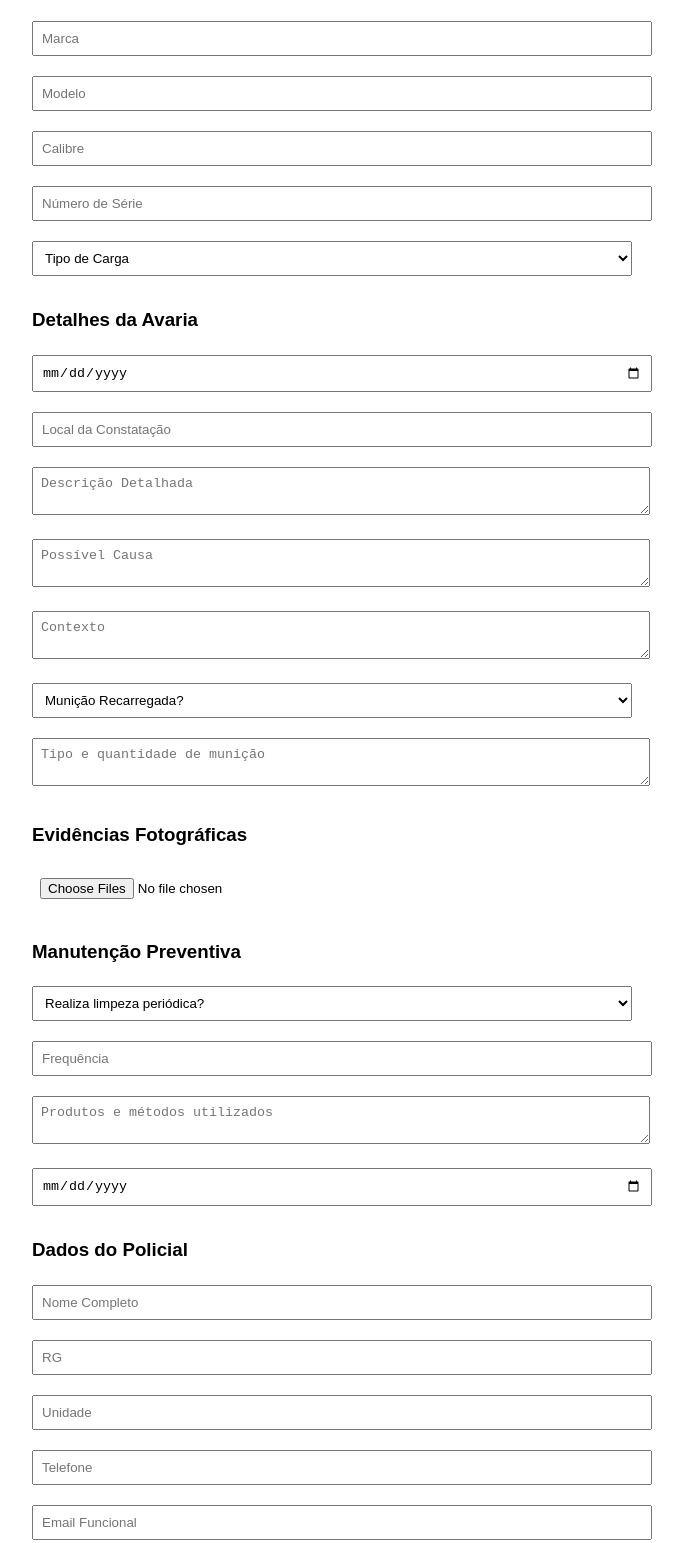
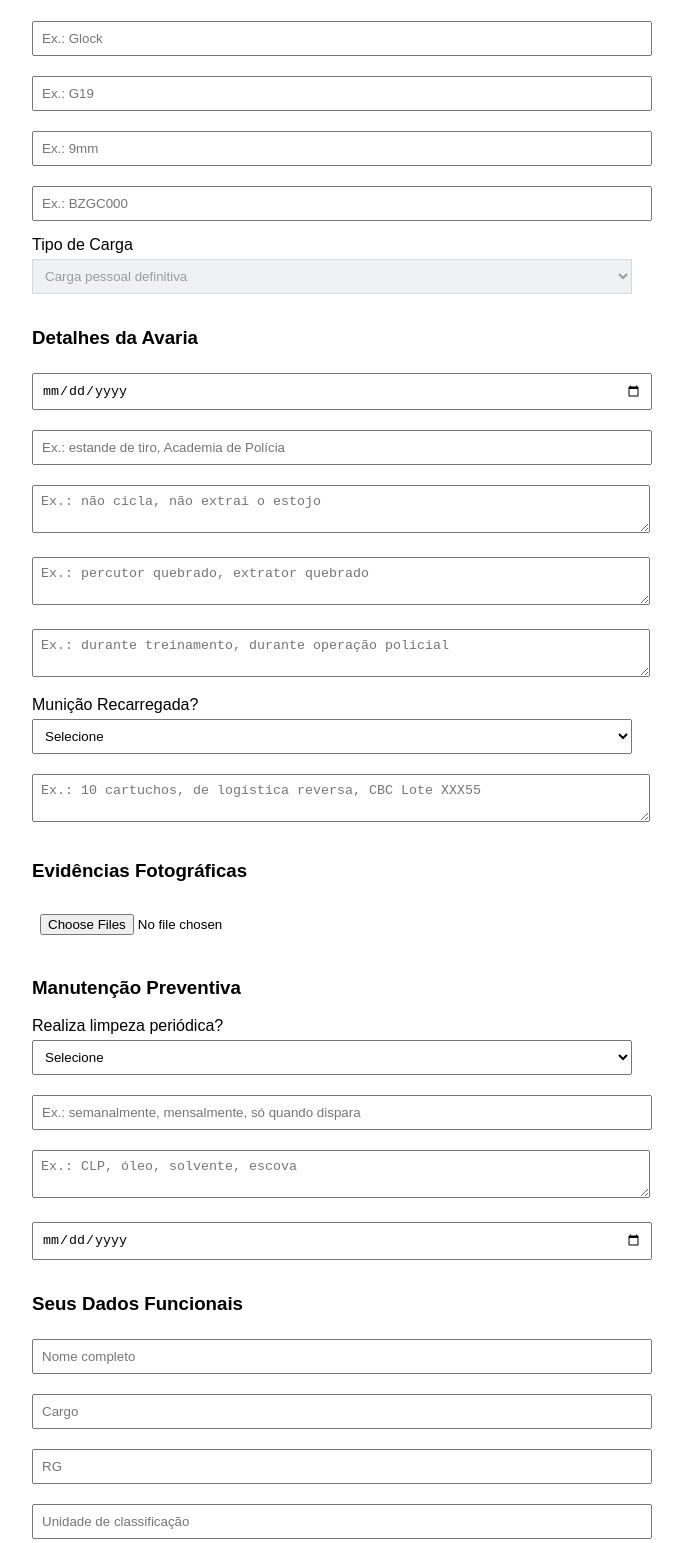
Before and after one commit to mspinto888/formulario-avaria, a website: page public/index.html in a window 1280 px wide. Shown: the part 125-1668 px from the top of the page, without its empty margins (308-991 px from the left). Drawn offline with Linux system fonts and the light colour scheme.

Commit message:
Add files via upload

```diff
--- a/public/index.html
+++ b/public/index.html
@@ -9,64 +9,62 @@
         input, select, textarea { width: 100%; padding: 8px; margin: 5px 0 15px; }
         button { padding: 10px 20px; background-color: #007bff; color: white; border: none; cursor: pointer; }
         button:hover { background-color: #0056b3; }
+        select:disabled { background-color: #e9ecef; color: #6c757d; }
     </style>
 </head>
 <body>
     <h1>Relatório de Avaria</h1>
     <form action="/submit" method="POST" enctype="multipart/form-data">
+
         <h3>Identificação da Arma</h3>
-        <input name="marca" placeholder="Marca">
-        <input name="modelo" placeholder="Modelo">
-        <input name="calibre" placeholder="Calibre">
-        <input name="numero_serie" placeholder="Número de Série">
-        <select name="tipo_carga">
-            <option value="">Tipo de Carga</option>
-            <option>Carga pessoal definitiva</option>
-            <option>Carga tática (unidade)</option>
-            <option>Carga de ensino (Acadepol e UEP)</option>
+        <input name="marca" placeholder="Ex.: Glock">
+        <input name="modelo" placeholder="Ex.: G19">
+        <input name="calibre" placeholder="Ex.: 9mm">
+        <input name="numero_serie" placeholder="Ex.: BZGC000">
+        <label>Tipo de Carga</label>
+        <select name="tipo_carga" disabled>
+            <option selected>Carga pessoal definitiva</option>
         </select>
 
         <h3>Detalhes da Avaria</h3>
-        <input type="date" name="data_constatacao">
-        <input name="local_constatacao" placeholder="Local da Constatação">
-        <textarea name="descricao" placeholder="Descrição Detalhada"></textarea>
-        <textarea name="causa" placeholder="Possível Causa"></textarea>
-        <textarea name="contexto" placeholder="Contexto"></textarea>
+        <input type="date" name="data_constatacao" placeholder="mm/dd/aaaa">
+        <input name="local_constatacao" placeholder="Ex.: estande de tiro, Academia de Polícia">
+        <textarea name="descricao" placeholder="Ex.: não cicla, não extrai o estojo"></textarea>
+        <textarea name="causa" placeholder="Ex.: percutor quebrado, extrator quebrado"></textarea>
+        <textarea name="contexto" placeholder="Ex.: durante treinamento, durante operação policial"></textarea>
+
+        <label>Munição Recarregada?</label>
         <select name="municao_recarregada">
-            <option value="">Munição Recarregada?</option>
+            <option value="">Selecione</option>
             <option>Sim</option>
             <option>Não</option>
         </select>
-        <textarea name="tipo_municao" placeholder="Tipo e quantidade de munição"></textarea>
+        <textarea name="tipo_municao" placeholder="Ex.: 10 cartuchos, de logística reversa, CBC Lote XXX55"></textarea>
 
         <h3>Evidências Fotográficas</h3>
         <input type="file" name="fotos" multiple>
 
         <h3>Manutenção Preventiva</h3>
+        <label>Realiza limpeza periódica?</label>
         <select name="limpeza">
-            <option value="">Realiza limpeza periódica?</option>
+            <option value="">Selecione</option>
             <option>Sim</option>
             <option>Não</option>
         </select>
-        <input name="frequencia" placeholder="Frequência">
-        <textarea name="produtos" placeholder="Produtos e métodos utilizados"></textarea>
-        <input type="date" name="ultima_limpeza">
+        <input name="frequencia" placeholder="Ex.: semanalmente, mensalmente, só quando dispara">
+        <textarea name="produtos" placeholder="Ex.: CLP, óleo, solvente, escova"></textarea>
+        <input type="date" name="ultima_limpeza" placeholder="dd/mm/aaaa">
 
-        <h3>Dados do Policial</h3>
-        <input name="nome" placeholder="Nome Completo">
+        <h3>Seus Dados Funcionais</h3>
+        <input name="nome" placeholder="Nome completo">
+        <input name="cargo" placeholder="Cargo">
         <input name="rg" placeholder="RG">
-        <input name="unidade" placeholder="Unidade">
-        <input name="telefone" placeholder="Telefone">
-        <input type="email" name="email" placeholder="Email Funcional">
+        <input name="unidade" placeholder="Unidade de classificação">
+        <input name="telefone" placeholder="(XX) XXXX-XXXX">
+        <input type="email" name="email" placeholder="E-mail funcional">
 
         <h3>Observações</h3>
-        <textarea name="observacoes"></textarea>
-
-        <h3>Assinatura</h3>
-        <input name="local_data" placeholder="Local e Data">
-        <input name="assinatura_nome" placeholder="Nome para Assinatura">
-        <input name="assinatura_cargo" placeholder="Cargo/Função">
-        <input name="assinatura_rg" placeholder="RG">
+        <textarea name="observacoes" placeholder="Observações adicionais (opcional)"></textarea>
 
         <button type="submit">Enviar Relatório</button>
     </form>
```
